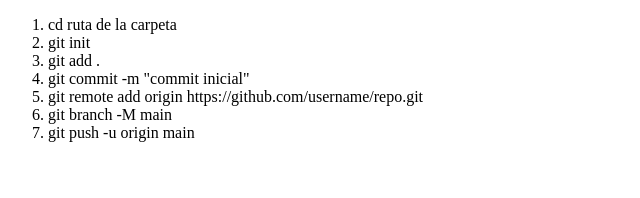
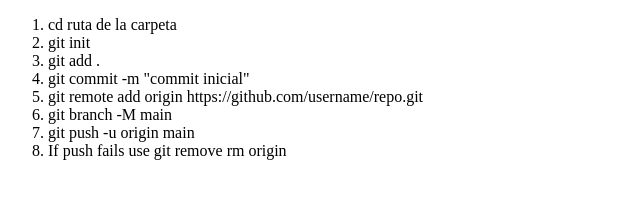
Before and after one commit to emilioperez98/demostraci-n-github, a plain HTML site: page index.html in a window 1280 px wide. Shown: the whole page, without its empty margins (0-640 px from the left). Drawn offline with Linux system fonts and the light colour scheme.

Commit message:
4th commit

```diff
--- a/index.html
+++ b/index.html
@@ -14,6 +14,7 @@
         <li>git remote add origin https://github.com/username/repo.git</li>
         <li>git branch -M main</li>
         <li>git push -u origin main</li>
+        <li>If push fails use git remove rm origin</li>
     </ol>
 </body>
 </html>
```
